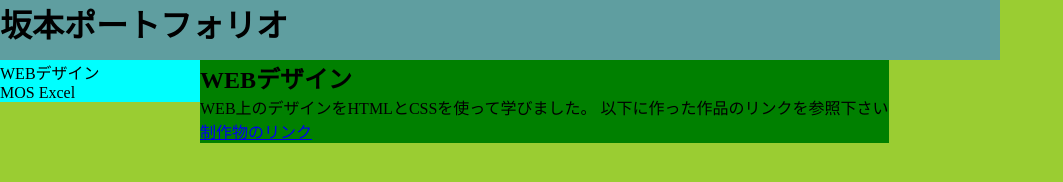
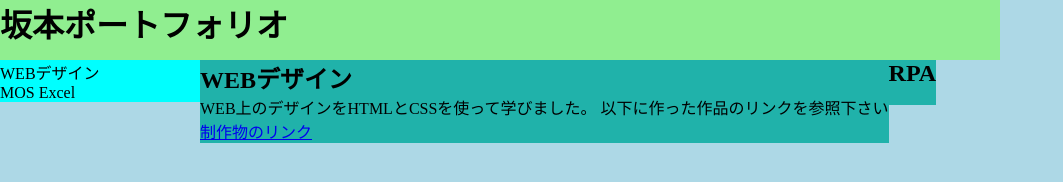
Before and after one commit to ckg20073/web0page, a plain HTML site: page index.html in a window 1280 px wide. Shown: the whole page, without its empty margins (0-1063 px from the left). Drawn offline with Linux system fonts and the light colour scheme.

Commit message:
4月28日の作業終了

```diff
--- a/css/style.css
+++ b/css/style.css
@@ -6,12 +6,12 @@ header,section,nav,footer{
     display: block;
 }
 body{
-    background-color: yellowgreen;
+    background-color: lightblue;
 }
 header{
     width: 1000px;
     height: 60px;
-    background-color: cadetblue;
+    background-color: lightgreen;
 }
 nav{
     float: left;
@@ -21,7 +21,7 @@ nav{
 section{
     float: left;
     widows: 795px;
-    background-color: green;
+    background-color: lightseagreen;
 }
 footer{
     width: 1000px;
--- a/index.html
+++ b/index.html
@@ -45,6 +45,13 @@
             </p>
             <p><a href="MOS-Excel2016(2)/20073  0305  坂本司.pdf">制作物のリンク</a></p>
         </section>
+        <section id="page3">
+            <h1>RPA</h1>
+            <p>
+
+            </p>
+            <img src="" ait="">
+        </section>
         <footer></footer>
     <body>
 </html>
```
Also changed, not shown: 1 other file.
